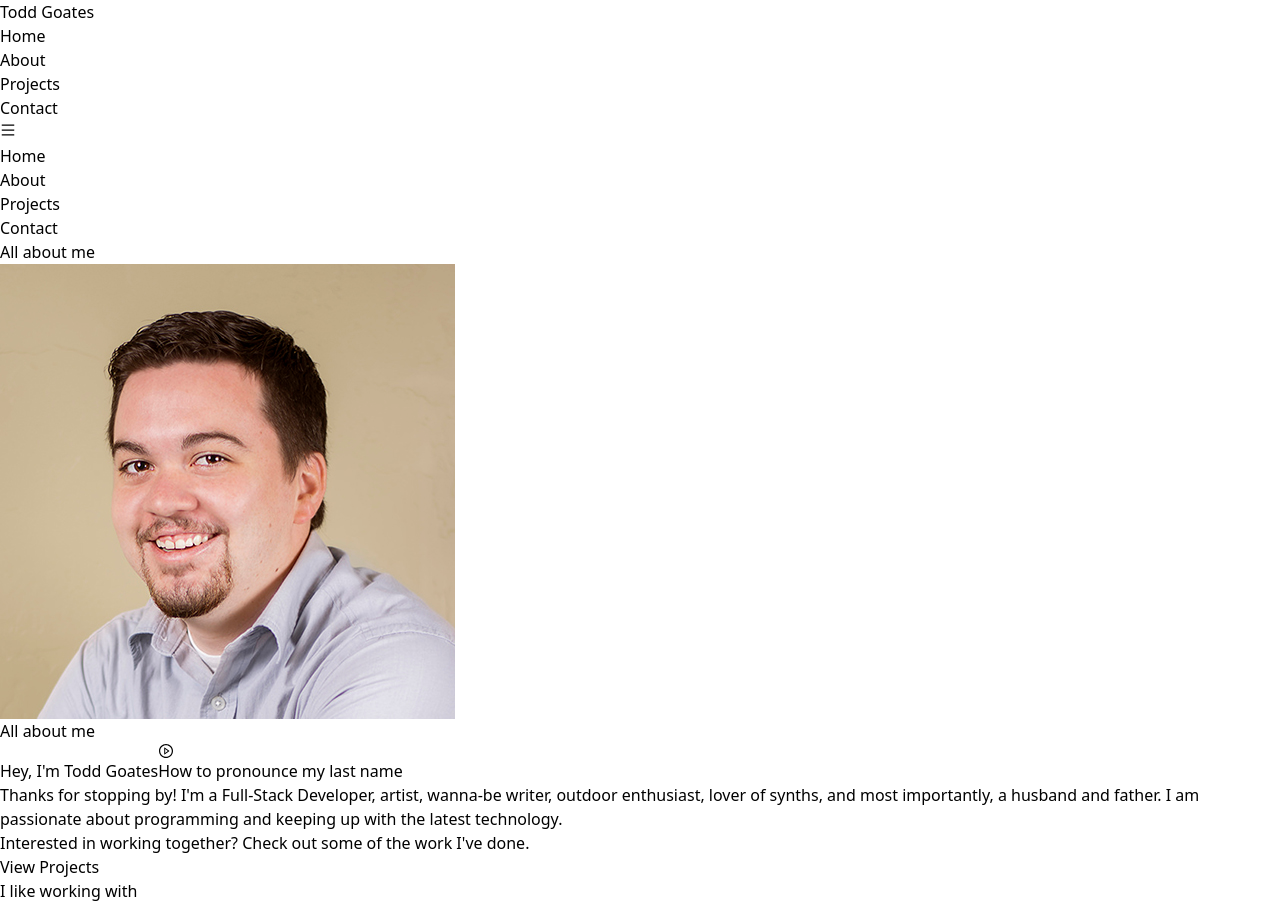
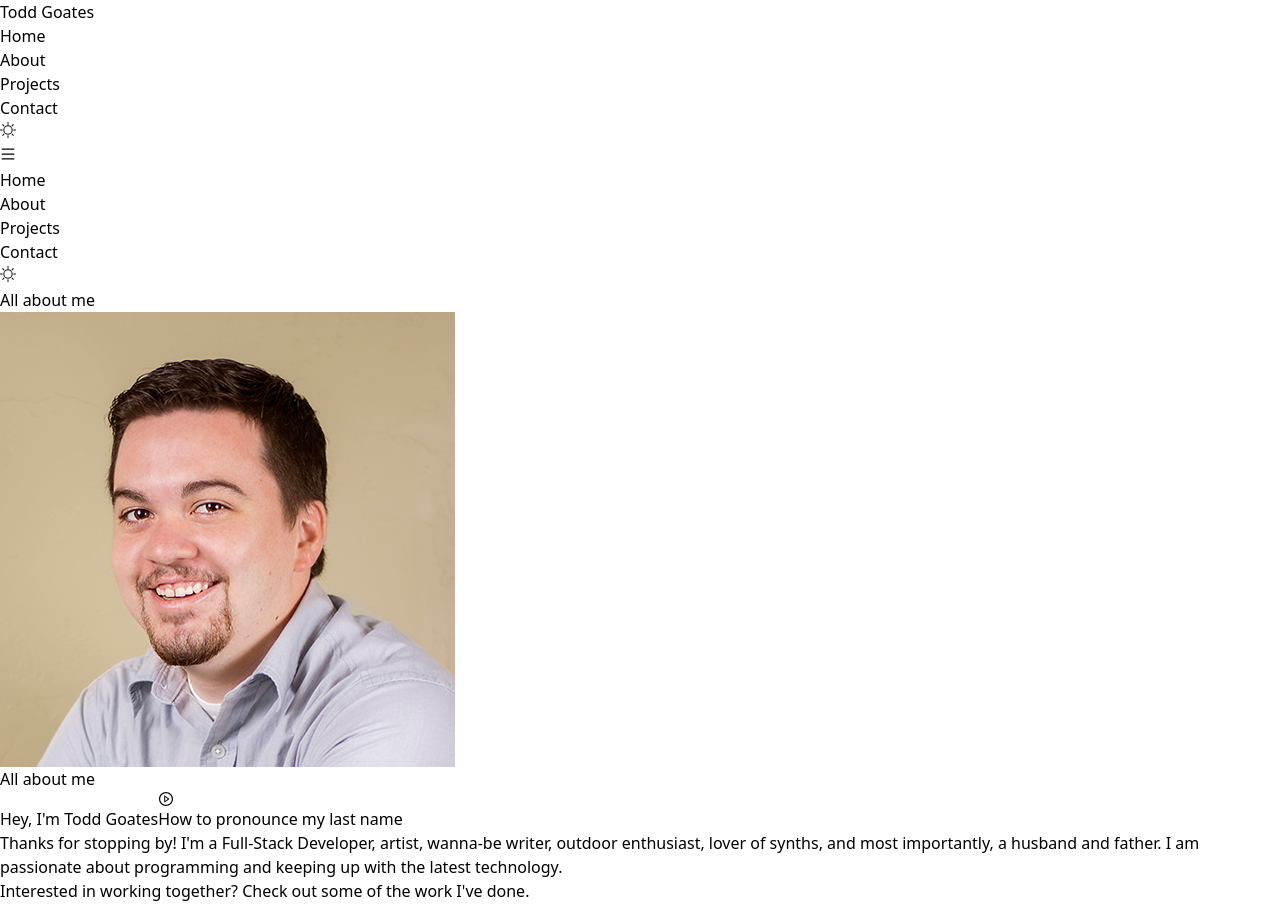
Before and after one commit to toddgoates/next-goat, a Next.js app: page /about in a window 1280 px wide. Shown: the part 1280-2187 px from the top of the page. Built offline with nearby package versions, Linux system fonts and the light colour scheme.

Commit message:
Add next-themes package for switching themes.

```diff
--- a/package.json
+++ b/package.json
@@ -10,6 +10,7 @@
   },
   "dependencies": {
     "next": "14.2.4",
+    "next-themes": "^0.3.0",
     "react": "^18",
     "react-dom": "^18",
     "react-icons": "^5.2.1",
--- a/src/app/layout.tsx
+++ b/src/app/layout.tsx
@@ -1,4 +1,5 @@
 import type { Metadata } from "next";
+import { ThemeProvider } from "next-themes";
 
 import "./globals.css";
 import Navbar from "@/components/Navbar";
@@ -16,7 +17,7 @@ export default function RootLayout({
   children: React.ReactNode;
 }>) {
   return (
-    <html lang="en" className="h-full dark">
+    <html lang="en" className="h-full" suppressHydrationWarning>
       <head>
         <meta name="theme-color" content="#a855f7" />
         <meta property="og:url" content="https://toddgoates.com" />
@@ -85,11 +86,13 @@ export default function RootLayout({
         />
       </head>
       <body className="h-full bg-gray-100 dark:bg-gray-700">
-        <div className="flex flex-col justify-between h-full">
-          <Navbar />
-          <main className="grow">{children}</main>
-          <Footer />
-        </div>
+        <ThemeProvider attribute="class">
+          <div className="flex flex-col justify-between h-full">
+            <Navbar />
+            <main className="grow">{children}</main>
+            <Footer />
+          </div>
+        </ThemeProvider>
       </body>
     </html>
   );
--- a/src/components/Navbar.tsx
+++ b/src/components/Navbar.tsx
@@ -4,12 +4,15 @@ import { useState } from "react";
 import Link from "next/link";
 import { usePathname } from "next/navigation";
 import { AiOutlineMenu as MenuIcon } from "react-icons/ai";
+import { useTheme } from "next-themes";
+import { GoSun as SunIcon, GoMoon as MoonIcon } from "react-icons/go";
 
 import Container from "./Container";
 
 export default function Navbar() {
   const [isOpen, setIsOpen] = useState<boolean>(false);
   const pathName = usePathname();
+  const { theme, setTheme } = useTheme();
 
   return (
     <nav className="bg-white border-b border-gray-300 dark:bg-slate-800 dark:border-none">
@@ -84,6 +87,26 @@ export default function Navbar() {
                   Contact
                 </Link>
               </li>
+              <li className="py-3">
+                {theme === "dark" ? (
+                  <button
+                    aria-label="Switch to light mode"
+                    className="mt-[1px]"
+                  >
+                    <MoonIcon
+                      className="size-6 hover:text-orange-300 transition-colors duration-300"
+                      onClick={() => setTheme("light")}
+                    />
+                  </button>
+                ) : (
+                  <button aria-label="Switch to dark mode" className="mt-[1px]">
+                    <SunIcon
+                      className="size-6 hover:text-orange-300 transition-colors duration-300"
+                      onClick={() => setTheme("dark")}
+                    />
+                  </button>
+                )}
+              </li>
             </ul>
             <button
               onClick={() => setIsOpen(!isOpen)}
@@ -155,6 +178,23 @@ export default function Navbar() {
                   Contact
                 </Link>
               </li>
+              <li className="py-3">
+                {theme === "dark" ? (
+                  <button aria-label="Switch to light mode">
+                    <MoonIcon
+                      className="size-6 hover:text-orange-300 transition-colors duration-300"
+                      onClick={() => setTheme("light")}
+                    />
+                  </button>
+                ) : (
+                  <button aria-label="Switch to dark mode">
+                    <SunIcon
+                      className="size-6 hover:text-orange-300 transition-colors duration-300"
+                      onClick={() => setTheme("dark")}
+                    />
+                  </button>
+                )}
+              </li>
             </ul>
           </div>
         </>
```
Also changed, not shown: 1 other file (tests, documents, lock files or other folders).
